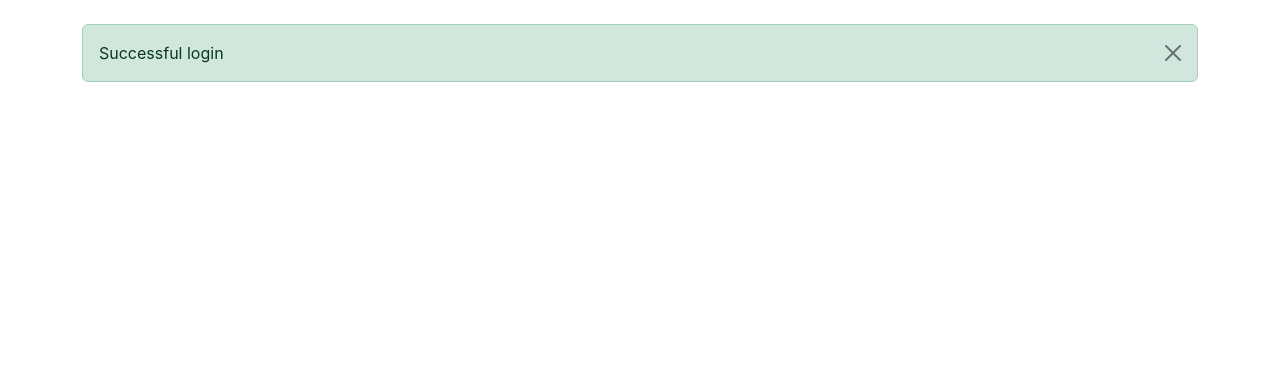
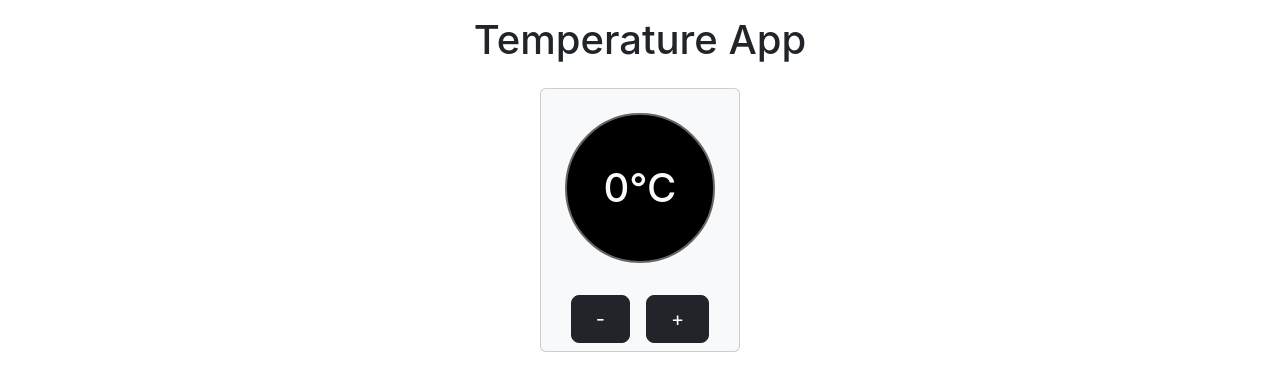
Before and after one commit to anas-kazay/React-mini-projects, a React (Create React App) app in the folder projects-group/: page / in a window 1280 px wide. Shown: the top 390 px of the page. Built offline with nearby package versions, Linux system fonts and the light colour scheme; the HTML template or start-up script is replaced by a standard one.

Commit message:
add temerature app

```diff
--- a/projects-group/src/App.js
+++ b/projects-group/src/App.js
@@ -1,10 +1,10 @@
 import "./App.css";
-import AlertApp from "./projects/4-Alerts/AlertApp";
+import TemperatureControllerApp from "./projects/6-temperature-controller/TemperatureControllerApp";
 
 function App() {
   return (
     <div className="App">
-      <AlertApp />
+      <TemperatureControllerApp />
     </div>
   );
 }
--- /dev/null
+++ b/projects-group/src/projects/6-temperature-controller/TemperatureControllerApp.jsx
@@ -0,0 +1,74 @@
+import Button from "../components/Button";
+import React, { useState } from "react";
+
+var intervalId = null;
+export default function TemperatureControllerApp() {
+  const [red, setRed] = useState(0);
+  const [blue, setBlue] = useState(0);
+  const [temperatue, setTemperature] = useState(0);
+
+  const increateTempreture = () => {
+    setTemperature((temperatue) => temperatue + 1);
+    setRed((red) => red + 5);
+    setBlue((blue) => blue - 5);
+    console.log("yes");
+  };
+  const increaseTemperature2 = () => {
+    intervalId = setInterval(increateTempreture, 500);
+  };
+  const decreaseTemperature = () => {
+    setTemperature((temperatue) => temperatue - 1);
+    setBlue((blue) => blue + 5);
+    setRed((red) => red - 5);
+  };
+  const decreaseTemperature2 = () => {
+    intervalId = setInterval(decreaseTemperature, 500);
+  };
+  const stopDecreaseTemperature = () => {
+    clearInterval(intervalId);
+  };
+  const stopIncreaseTemperature = () => {
+    console.log("no", intervalId);
+    clearInterval(intervalId);
+  };
+
+  return (
+    <div className="container my-3 text-center">
+      <h1 className="mb-4">Temperature App</h1>
+      <div
+        className="card bg-light m-auto d-flex justify-content-center align-items-center"
+        style={{ width: 200 }}
+      >
+        <h1
+          className="text-light card rounded-circle  d-flex justify-content-center my-4"
+          style={{
+            height: 150,
+            width: 150,
+            border: "2px solid #666",
+            backgroundColor: `rgb(${red > 255 ? 255 : red < 0 ? 0 : red}, 0, ${
+              blue > 255 ? 255 : blue < 0 ? 0 : blue
+            })`,
+          }}
+        >
+          {temperatue}°C
+        </h1>
+        <div className="d-flex my-2">
+          <Button
+            text="-"
+            btnClass="btn-lg btn-dark px-4 mx-2"
+            onClick={decreaseTemperature}
+            onMouseDown={decreaseTemperature2}
+            onMouseUp={stopDecreaseTemperature}
+          />
+          <Button
+            text="+"
+            btnClass="btn-lg btn-dark px-4 mx-2"
+            onClick={increateTempreture}
+            onMouseDown={increaseTemperature2}
+            onMouseUp={stopIncreaseTemperature}
+          />
+        </div>
+      </div>
+    </div>
+  );
+}
--- a/projects-group/src/projects/components/Button.jsx
+++ b/projects-group/src/projects/components/Button.jsx
@@ -1,10 +1,19 @@
 import React from "react";
 
-export default function Button({ text = "click", btnClass, icon, onClick }) {
+export default function Button({
+  text = "click",
+  btnClass,
+  icon,
+  onClick,
+  onMouseDown,
+  onMouseUp,
+}) {
   return (
     <button
       className={`btn ${btnClass ? btnClass : "btn-dark"} ${btnClass}`}
       onClick={onClick}
+      onMouseDown={onMouseDown}
+      onMouseUp={onMouseUp}
     >
       {icon}
       {text}
```
